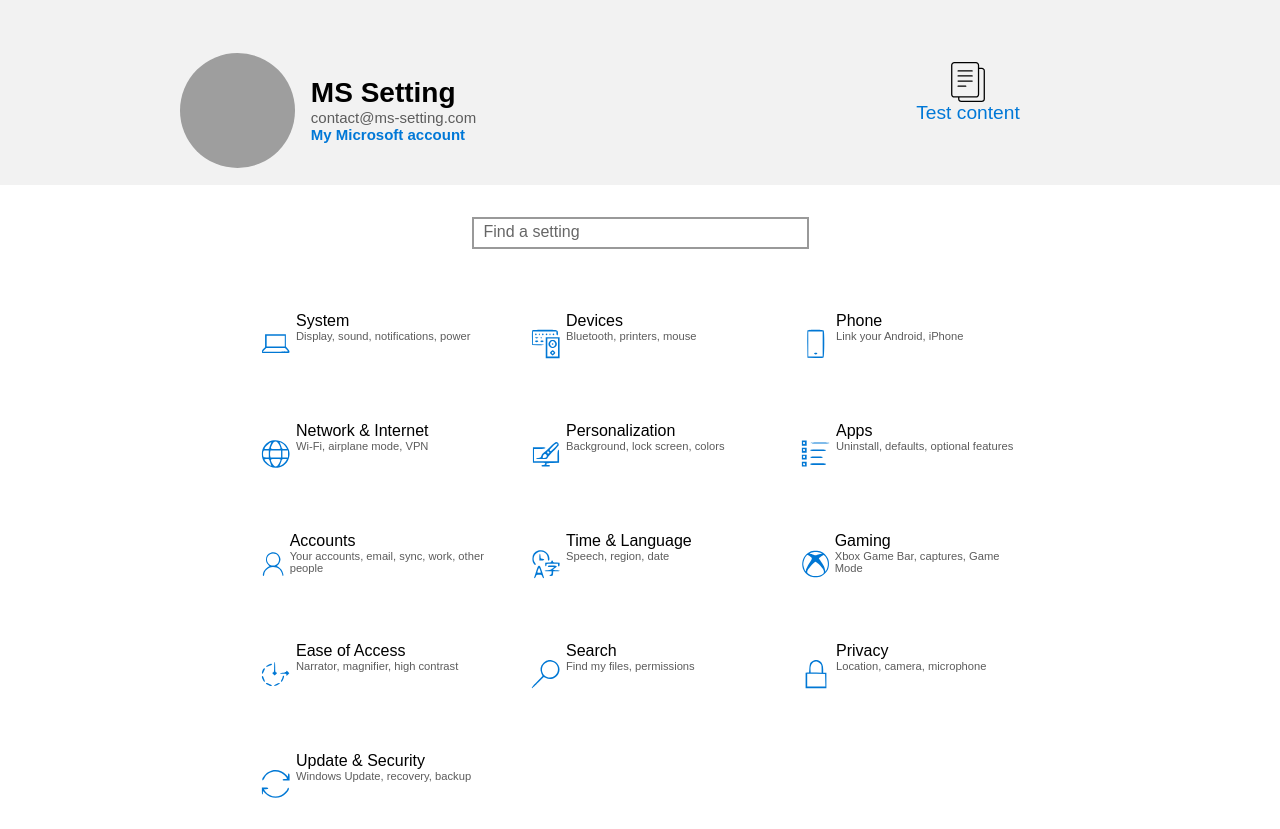
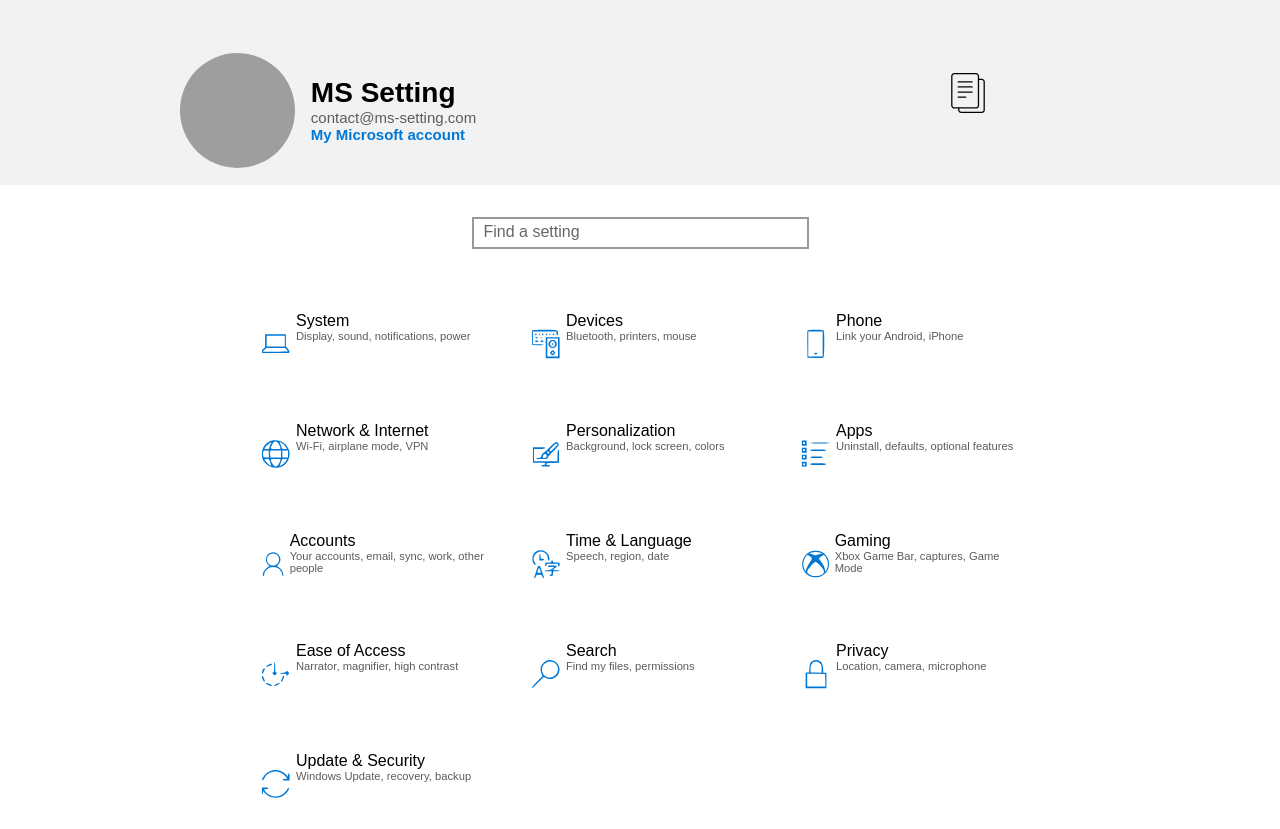
Before and after one commit to erwanvivien/ms-setting, a Next.js app: page / in a window 1280 px wide. Built offline with nearby package versions, Linux system fonts and the light colour scheme; grey boxes are pictures that could not be loaded.

Commit message:
close #4: copy now copies ms-settings

```diff
--- a/components/Header.tsx
+++ b/components/Header.tsx
@@ -5,20 +5,10 @@
 import styles from "../styles/Home.module.css";
 
 import CopyIcon from "../public/copy.svg";
-import Link from "next/link";
 
 const Header: NextPage = () => {
-  const [copiedVisibility, setCopiedVisibility] = React.useState(false);
-  const [myTimeout, setMyTimeout] = React.useState<NodeJS.Timeout>(null as any);
-
-  const showCopied = () => {
-    clearTimeout(myTimeout);
-    const timeout = setTimeout(() => {
-      setCopiedVisibility(false);
-    }, 1000);
-
-    setCopiedVisibility(true);
-    setMyTimeout(timeout);
+  const copy = (text: string) => {
+    navigator.clipboard.writeText(text);
   };
 
   return (
@@ -40,9 +30,6 @@
 
       <div className={styles.header_clickable}>
         <div>
-          {copiedVisibility && (
-            <div className={styles.header_clickable_confirmation}>Copied !</div>
-          )}
           <Image
             id="copy"
             className={styles.header_clickable_img}
@@ -50,14 +37,14 @@
             alt="Copy icon"
             width={40}
             height={40}
-            onClick={showCopied}
+            onClick={() =>
+              copy(
+                `${window.location.protocol}//` +
+                  `${window.location.host}/?` +
+                  `setting=ms-settings:`
+              )
+            }
           />
-
-          <Link href="/?setting=ms-settings:">
-            <a className={styles.header_clickable_description_link}>
-              Test content
-            </a>
-          </Link>
         </div>
       </div>
     </>
```
